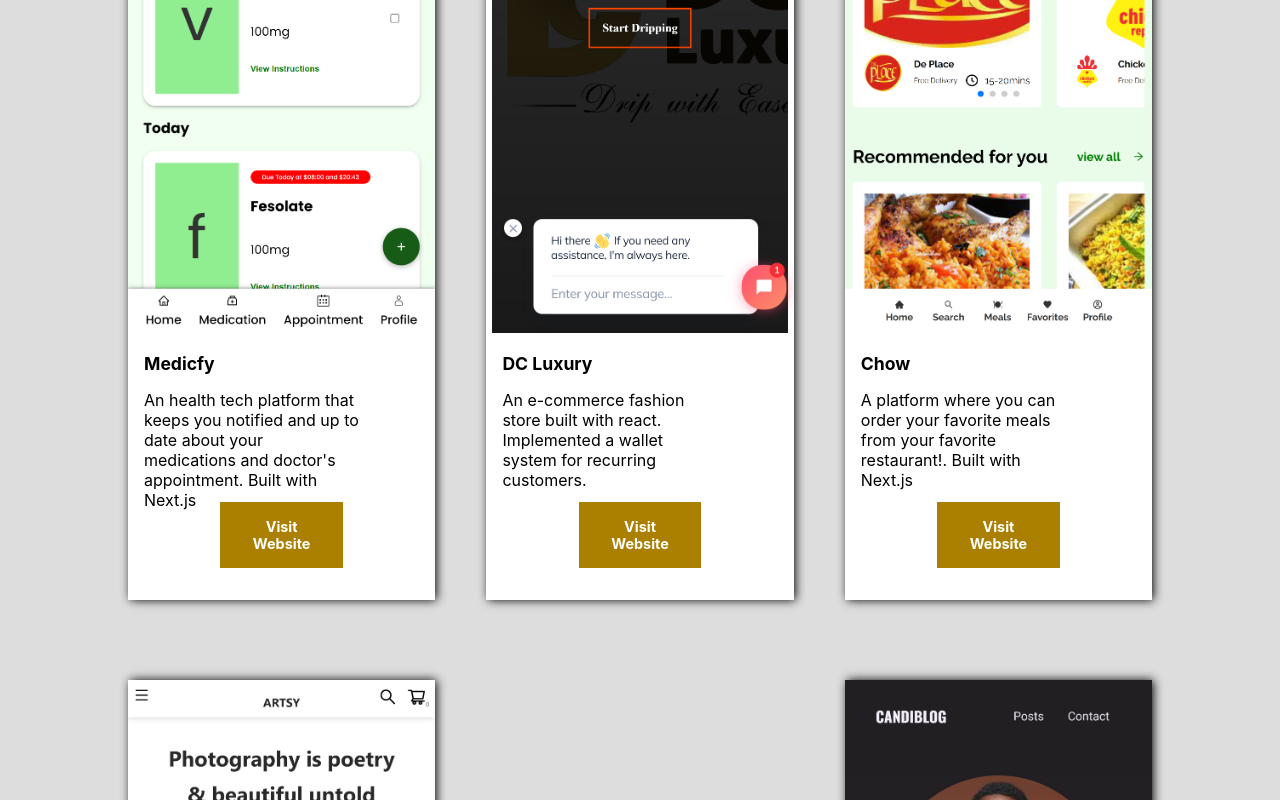
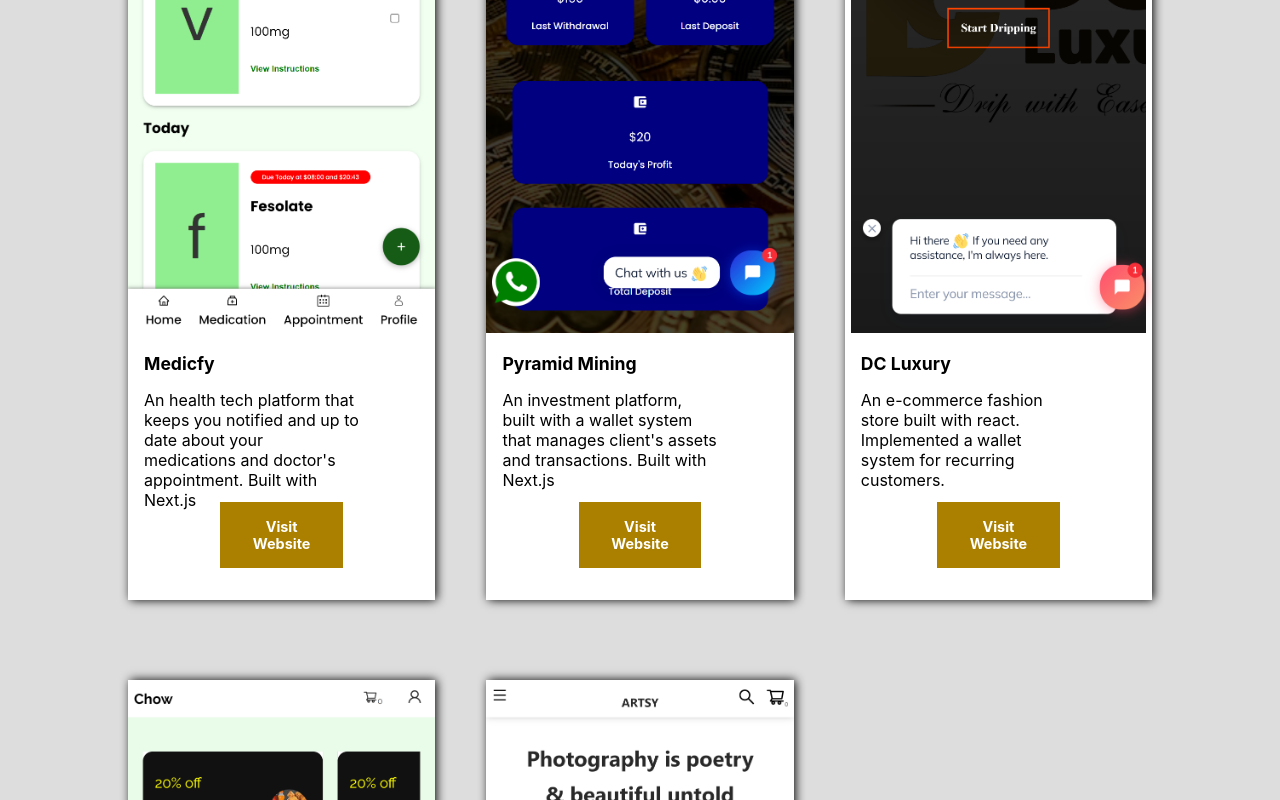
Before and after one commit to MrCandie/my-portfolio, a Next.js app: page / in a window 1280 px wide. Shown: the part 1307-2107 px from the top of the page. Built offline with nearby package versions, Linux system fonts and the light colour scheme.

Commit message:
another commit

```diff
--- a/components/homepage/features/features.js
+++ b/components/homepage/features/features.js
@@ -15,6 +15,16 @@
             your medications and doctor's appointment. Built with Next.js
           </p>
           <a href="https://medic-bay.vercel.app/">Visit Website</a>
+        </div>
+
+        <div className={classes.project}>
+          <img src="/images/pyramid.png" />
+          <h1>Pyramid Mining</h1>
+          <p>
+            An investment platform, built with a wallet system that manages
+            client's assets and transactions. Built with Next.js
+          </p>
+          <a href="https://pyramidminingconstruction.com/">Visit Website</a>
         </div>
 
         <div className={classes.project}>
```
Also changed, not shown: public/images/pyramid.png (added).
